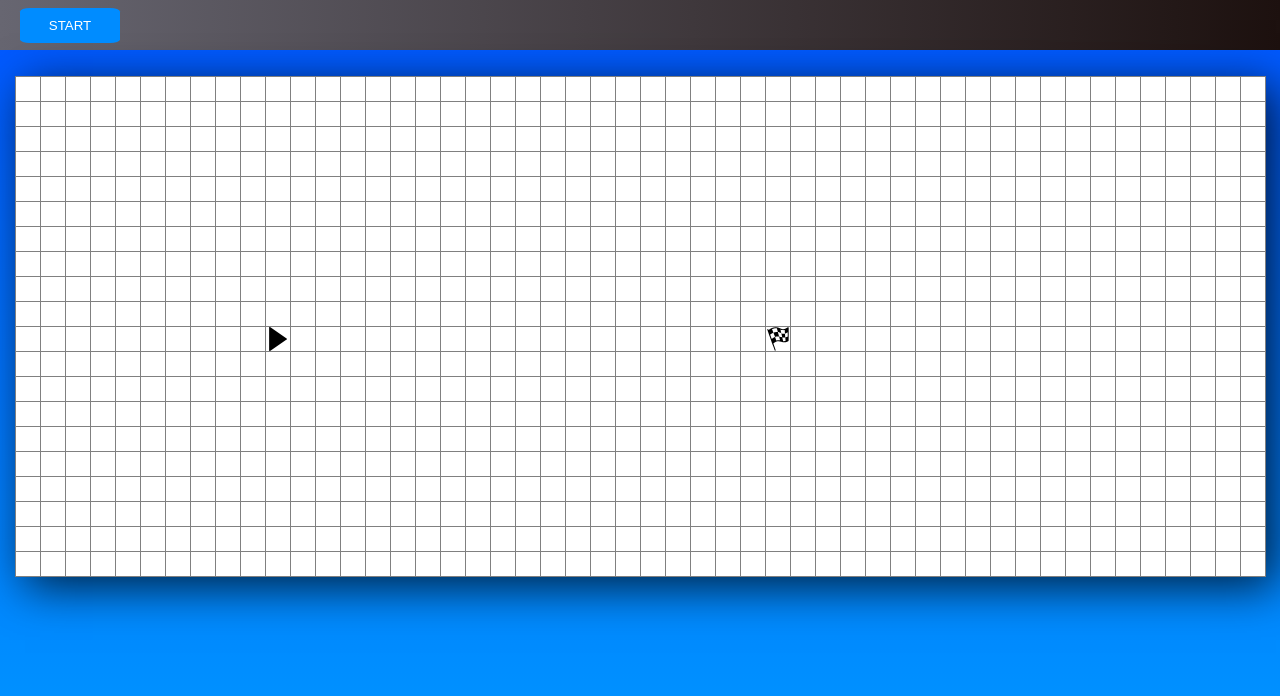
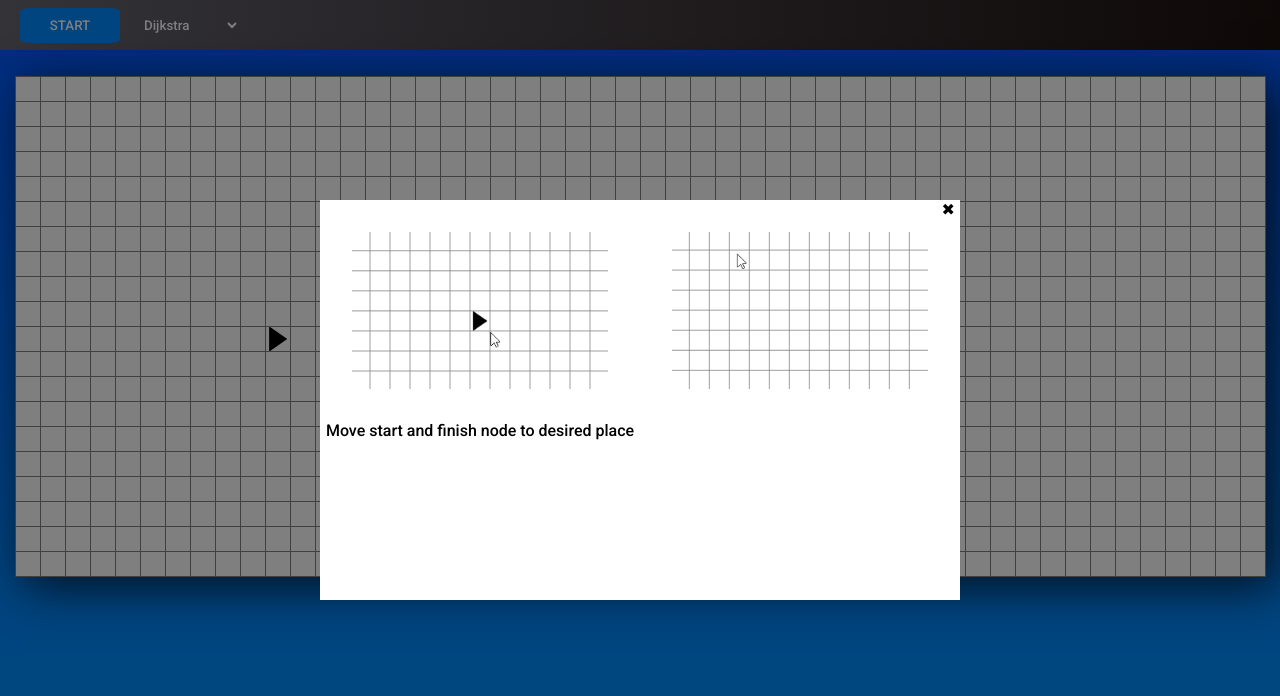
Before and after one commit to RRReact/Algorytmy, a React (Create React App) app: page / in a window 1280 px wide. Shown: the top 696 px of the page. Built offline with nearby package versions, Linux system fonts and the light colour scheme; the HTML template or start-up script is replaced by a standard one.

Commit message:
added tutorial

```diff
--- a/src/App.js
+++ b/src/App.js
@@ -1,13 +1,18 @@
-import React from "react";
+import React, { useState } from "react";
 
 import Grid from "./components/Grid/Grid";
 
 import "./App.css";
+import Tutorial from "./components/Tutorial/Tutorial";
 
 function App() {
+  const [toggleTutorial, setToggleTutorial] = useState(true);
   return (
     <div className="App">
       <Grid />
+      {toggleTutorial ? (
+        <Tutorial setToggleTutorial={setToggleTutorial} />
+      ) : null}
     </div>
   );
 }
--- a/src/components/Controls/Controls.css
+++ b/src/components/Controls/Controls.css
@@ -12,21 +12,9 @@ nav {
   );
   margin-bottom: 2%;
 }
-.reset-button {
-  font-family: "Roboto", sans-serif;
-  height: 50%;
-  width: 100px;
-  margin-left: 20px;
-  background: none;
-  border: none;
-  outline: none;
-  margin: 0;
-  padding: 0;
-  cursor: pointer;
-  color: white;
-}
 
 .start-button {
+  font-family: "Roboto", sans-serif;
   height: 70%;
   width: 100px;
   margin-left: 20px;
@@ -37,6 +25,18 @@ nav {
   outline: none;
   border-radius: 10%;
 }
+select {
+  font-family: "Roboto", sans-serif;
+  margin-left: 20px;
+  height: 70%;
+  width: 100px;
+  outline: none;
+  border: none;
+  background-color: transparent;
+  color: white;
+  cursor: pointer;
+}
+
 .start-button:hover {
   background-color: #004edb;
 }
--- a/src/components/Controls/Controls.js
+++ b/src/components/Controls/Controls.js
@@ -1,6 +1,5 @@
 import React, { useState } from "react";
 
-import "./Controls.css";
 import {
   animate,
   resetClasses,
@@ -10,6 +9,8 @@ import {
   getNodesInShortestPathOrder,
 } from "../../algorithms/dijkstra/dijkstra";
 import { createGrid } from "../../utils/createGrid";
+
+import "./Controls.css";
 
 const Controls = ({
   setLockGridAndControls,
@@ -58,8 +59,13 @@ const Controls = ({
   return (
     <nav>
       <button className="start-button" onClick={handleStartOrResetClick}>
-        {startOrReset === "start" ? "START" : "reset"}
+        {startOrReset === "start" ? "START" : "RESET"}
       </button>
+      <select name="" id="">
+        <option defaultValue value="Dijkstra">
+          Dijkstra
+        </option>
+      </select>
     </nav>
   );
 };
--- a/src/components/Grid/Grid.js
+++ b/src/components/Grid/Grid.js
@@ -35,12 +35,12 @@ const Grid = () => {
 
   const updateWithWalls = (col, row, isWall) => {
     if (lockGridAndControls) return;
-
     const gridCopy = [...grid];
     gridCopy[row][col].isWall = !isWall;
     setGrid(gridCopy);
   };
   const updateStartOrFinish = (col, row) => {
+    if (lockGridAndControls) return;
     let gridCopy = [...grid];
     //finish node position change
     if (mouseDownOnFinish) {
@@ -69,7 +69,7 @@ const Grid = () => {
   };
 
   return (
-    <>
+    <div className="grid">
       <Controls
         setLockGridAndControls={setLockGridAndControls}
         lockGridAndControls={lockGridAndControls}
@@ -80,11 +80,7 @@ const Grid = () => {
         finishRow={finishRow}
         setGrid={setGrid}
       />
-      <table
-        onMouseUp={handleUpEvents}
-        ontouchend={handleUpEvents}
-        className="grid"
-      >
+      <table onMouseUp={handleUpEvents}>
         <tbody>
           {grid.map((row, rowId) => {
             return (
@@ -123,7 +119,7 @@ const Grid = () => {
           })}
         </tbody>
       </table>
-    </>
+    </div>
   );
 };
 
--- a/src/components/Node/Node.css
+++ b/src/components/Node/Node.css
@@ -13,6 +13,8 @@ td {
 .wall {
   background-color: black;
   border-color: black;
+  animation-name: wallAnimation;
+  animation-duration: 0.1s;
 }
 .visited {
   animation-name: visitAnimation;
@@ -45,3 +47,18 @@ td {
     background-color: rgb(212, 186, 34);
   }
 }
+
+@keyframes wallAnimation {
+  0% {
+    transform: scale(0.25);
+  }
+  50% {
+    transform: scale(0.5);
+  }
+  75% {
+    transform: scale(0.75);
+  }
+  100% {
+    transform: scale(1);
+  }
+}
--- a/src/components/Node/Node.js
+++ b/src/components/Node/Node.js
@@ -55,8 +55,7 @@ const Node = ({
   return (
     <td
       onMouseDown={(e) => handleEventsDown(e)}
-      ontouchstart={(e) => handleEventsDown(e)}
-      onMouseEnter={() => handleMouseEnter()}
+      onMouseEnter={(e) => handleMouseEnter(e)}
       className={`node ${nodeClass}`}
       id={`${row}-${col}`}
     ></td>
--- /dev/null
+++ b/src/components/Tutorial/Tutorial.css
@@ -0,0 +1,43 @@
+.tutorial {
+  height: 100%;
+  width: 100%;
+  position: absolute;
+  top: 0;
+  background-color: rgba(0, 0, 0, 0.5);
+  display: flex;
+  justify-content: center;
+  align-items: center;
+}
+.text {
+  position: relative;
+  width: 50%;
+  height: 50%;
+  background-color: white;
+}
+.close {
+  z-index: 20;
+  position: absolute;
+  top: 0;
+  right: 5px;
+  cursor: pointer;
+}
+.flex-cards {
+  width: 100%;
+  height: 100%;
+  display: flex;
+  justify-items: center;
+  align-items: center;
+}
+.card {
+  font-family: "Roboto", sans-serif;
+  position: relative;
+  width: 50%;
+  height: 100%;
+  display: flex;
+  flex-direction: column;
+  align-items: center;
+}
+.card img {
+  margin: 10% 0;
+  width: 80%;
+}
--- /dev/null
+++ b/src/components/Tutorial/Tutorial.js
@@ -0,0 +1,27 @@
+import React from "react";
+import startGif from "../../assets/startandfinish.gif";
+import wallsGif from "../../assets/walls.gif";
+import "./Tutorial.css";
+
+const Tutorial = ({ setToggleTutorial }) => {
+  return (
+    <div className="tutorial">
+      <div className="text">
+        <p onClick={() => setToggleTutorial(false)} className="close">
+          &#x2716;
+        </p>
+        <div className="flex-cards">
+          <div className="card">
+            <img src={startGif} alt="" />{" "}
+            <p>Move start and finish node to desired place</p>
+          </div>
+          <div className="card">
+            <img src={wallsGif} alt="" />
+          </div>
+        </div>
+      </div>
+    </div>
+  );
+};
+
+export default Tutorial;
```
Also changed, not shown: src/assets/startandfinish.gif (added), src/assets/walls.gif (added).
